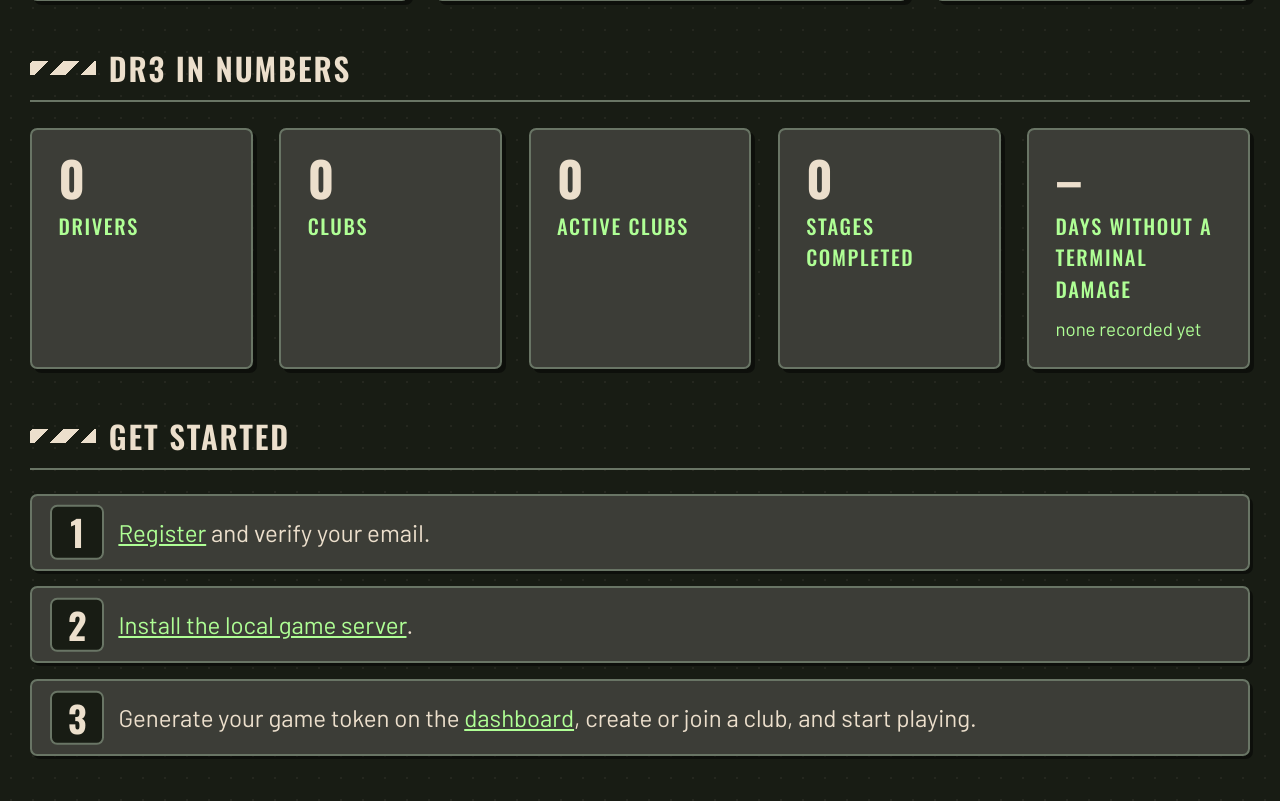
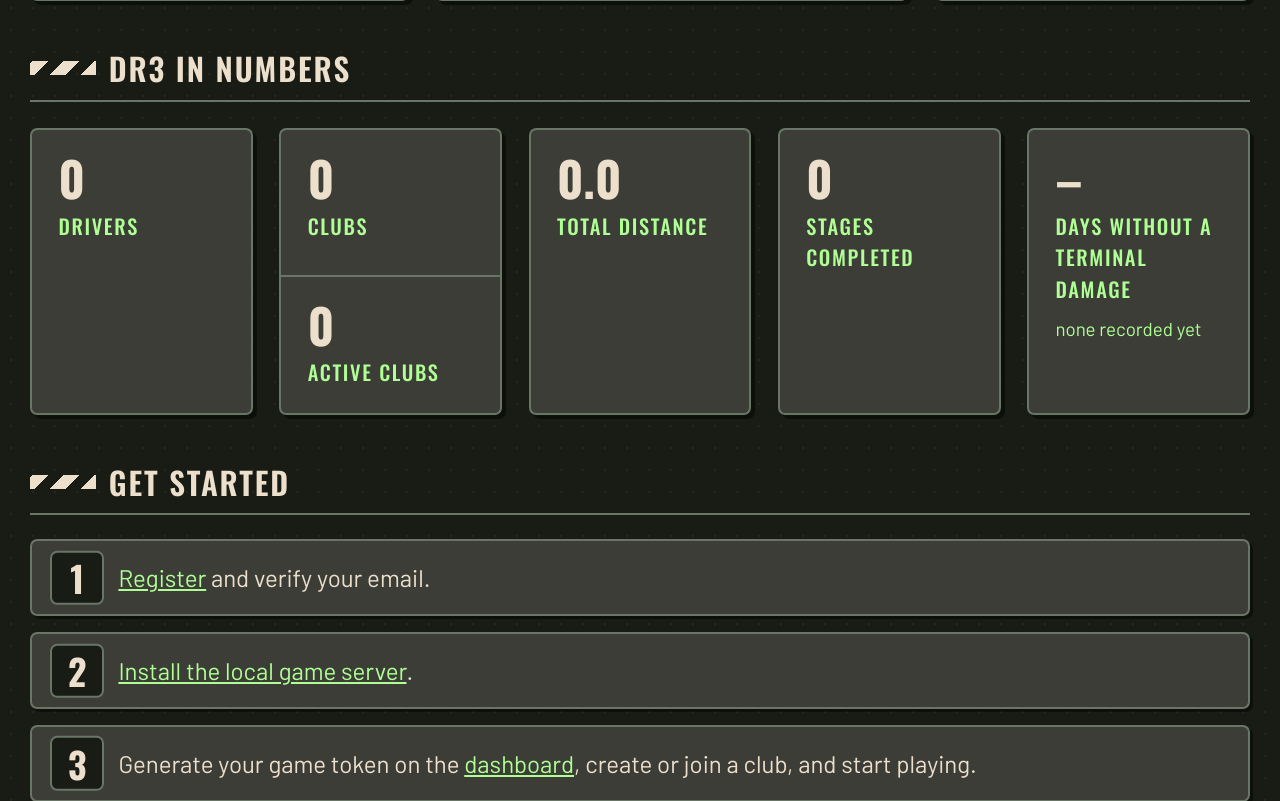
Before and after one commit to Agersi/DR3, a Flask app: page / in a window 1280 px wide. Shown: the part 729-1530 px from the top of the page. Run offline with Flask 3, Linux system fonts and the light colour scheme.

Commit message:
home DR3-in-numbers: combined clubs card, total distance card, all-run stages-completed

```diff
--- a/dr3/web/app/pages/views.py
+++ b/dr3/web/app/pages/views.py
@@ -130,11 +130,14 @@ def _home_stats(now) -> dict:
         if event_is_active(ed, now) or event_is_upcoming(ed, now):
             active_clubs.add(e.club_id)
 
-    stages_done = 0
-    for r in Result.query.all():
-        for s in json.loads(r.stages_json or '[]'):
-            if int(s.get('time_ms', 0) or 0) > 0:
-                stages_done += 1
+    from sqlalchemy import func
+
+    # Same definition as /drivers + the profile pages: every recorded run
+    # (club, official, time trial) that finished cleanly — DNF markers stored
+    # at their stage limit no longer count as completed.
+    stages_done = StageRun.query.filter(StageRun.player_finished.is_(True)).count()
+    total_distance_m = int(db.session.query(func.sum(StageRun.distance_m))
+                           .scalar() or 0)
 
     last_terminal_at = None
     last_terminal_user = None
@@ -162,6 +165,7 @@ def _home_stats(now) -> dict:
         'clubs': Club.query.count(),
         'active_clubs': len(active_clubs),
         'stages_done': stages_done,
+        'total_distance_km': total_distance_m / 1000.0,
         'last_terminal': last_terminal,
         'recent': _recent_stage_times(0, 10),
     }
--- a/dr3/web/static/css/style.css
+++ b/dr3/web/static/css/style.css
@@ -173,6 +173,12 @@ a.stat-card:hover {
   transform: scale(1.03); z-index: 1;
   box-shadow: inset 0 0 18px -8px rgba(175, 175, 175, 0.6), 4px 4px 0 var(--shadow), 0 8px 20px rgba(0, 0, 0, 0.35);
 }
+.stat-clubs { padding: 0; }
+.stat-clubs .stat-link {
+  display: flex; flex-direction: column; gap: 0.35rem;
+  text-decoration: none; padding: 1rem 1.1rem;
+}
+.stat-clubs .stat-link + .stat-link { border-top: 2px solid var(--line); }
 
 /* ── Home panels (hero replacement) ────────────────── */
 
--- a/dr3/web/templates/home.html
+++ b/dr3/web/templates/home.html
@@ -57,12 +57,17 @@
   <a class="stat-card" href="{{ url_for('pages.drivers') }}">
     <span class="stat-num">{{ stats.drivers }}</span><span class="stat-label">Drivers</span>
   </a>
-  <a class="stat-card" href="{{ url_for('clubs.clubs_list') }}">
-    <span class="stat-num">{{ stats.clubs }}</span><span class="stat-label">Clubs</span>
-  </a>
-  <a class="stat-card" href="{{ url_for('clubs.clubs_list', active='1') }}">
-    <span class="stat-num">{{ stats.active_clubs }}</span><span class="stat-label">Active clubs</span>
-  </a>
+  <div class="stat-card stat-clubs">
+    <a class="stat-link" href="{{ url_for('clubs.clubs_list') }}">
+      <span class="stat-num">{{ stats.clubs }}</span><span class="stat-label">Clubs</span>
+    </a>
+    <a class="stat-link" href="{{ url_for('clubs.clubs_list', active='1') }}">
+      <span class="stat-num">{{ stats.active_clubs }}</span><span class="stat-label">Active clubs</span>
+    </a>
+  </div>
+  <div class="stat-card">
+    <span class="stat-num">{{ '%.1f'|format(stats.total_distance_km) }}</span><span class="stat-label">Total distance</span>
+  </div>
   <div class="stat-card"><span class="stat-num">{{ stats.stages_done }}</span><span class="stat-label">Stages completed</span></div>
   <div class="stat-card">
     <span class="stat-num">{{ stats.last_terminal.days if stats.last_terminal else '–' }}</span>
```
Also changed, not shown: dr3/web/render_check.py (+8 -3 lines), dr3/web/smoke_test.py (+13 -8 lines).
